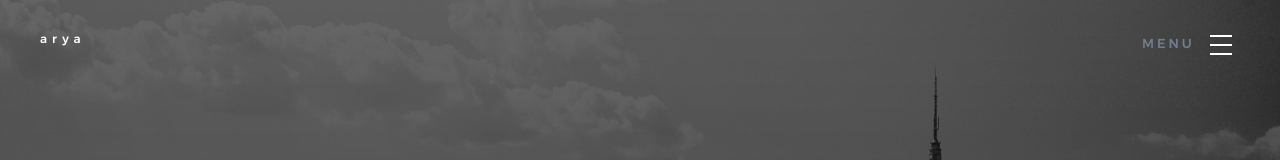
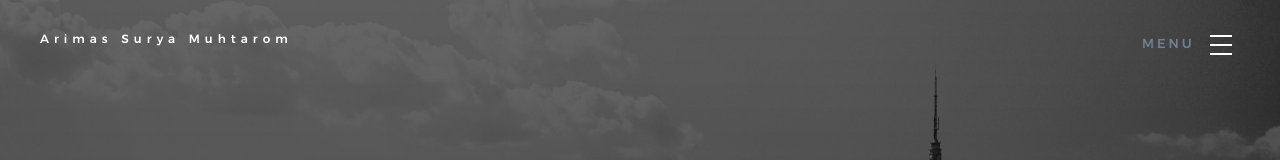
Before and after one commit to arimassurya/arimassurya.github.io, a plain HTML site: page index.html in a window 1280 px wide. Shown: the top 160 px of the page. Drawn offline with Linux system fonts and the light colour scheme; files whose address does not match are found by name.

Commit message:
testing live server

```diff
--- a/index.html
+++ b/index.html
@@ -26,7 +26,7 @@
         <header class="s-header">
             <div class="header-logo">
                 <a class="site-logo" href="index.html">
-                    <h3>arya</h3>
+                    <h3>Arimas Surya Muhtarom</h3>
                 </a>
             </div>
             <nav class="header-nav">
```
